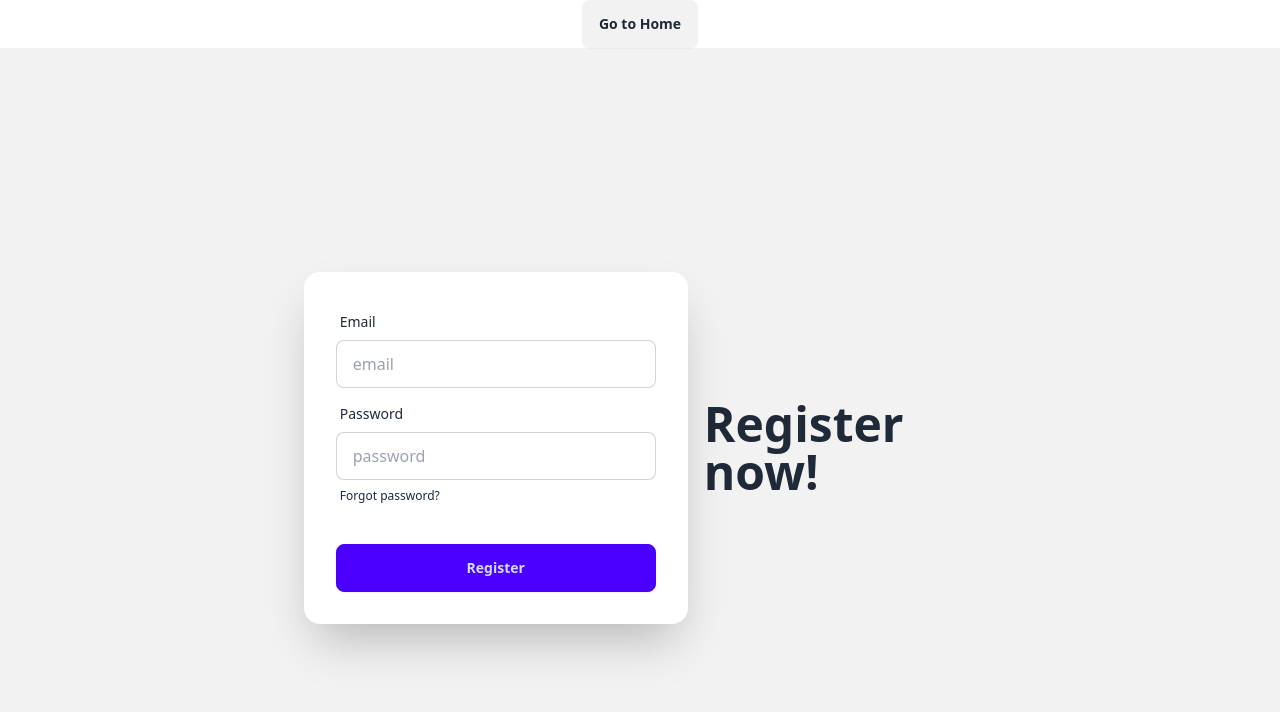
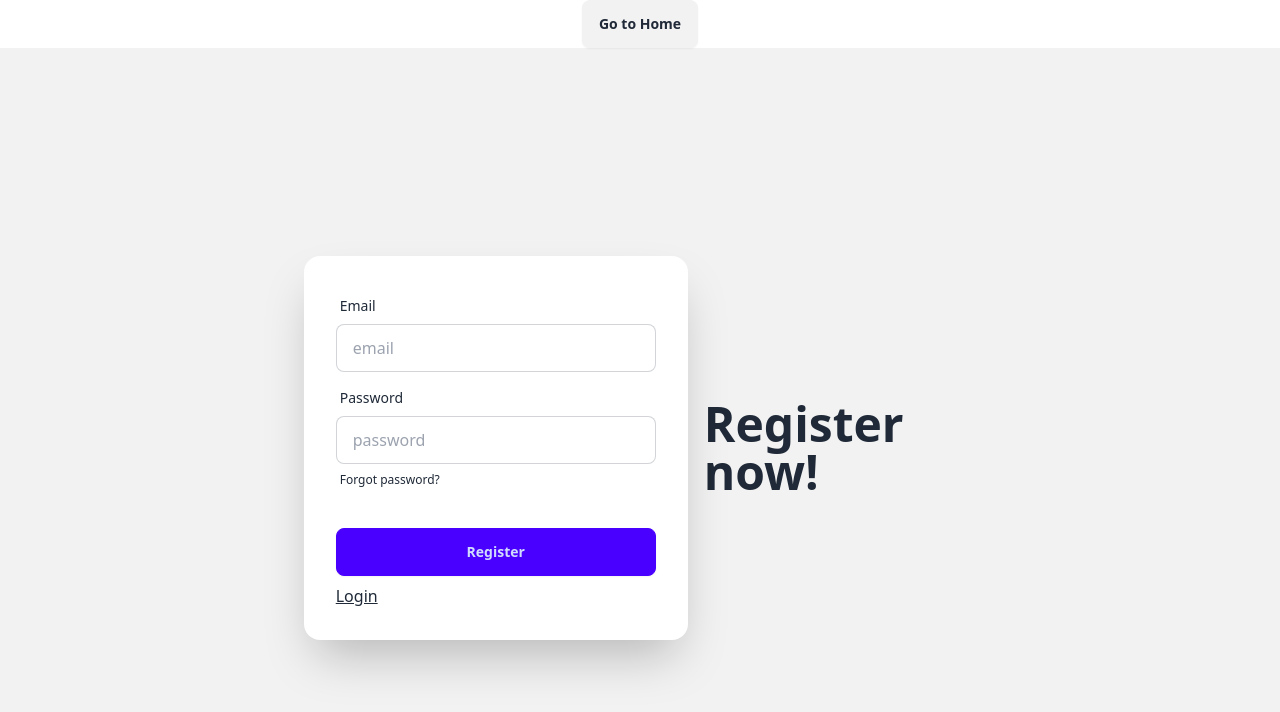
Before and after one commit to shahinexy/PH-Coffee-Store-Backend-Project, a React (Vite) app: page /register in a window 1280 px wide. Shown: the top 712 px of the page. Built offline with nearby package versions, Linux system fonts and the light colour scheme.

Commit message:
added register function and save data in database

```diff
--- a/package.json
+++ b/package.json
@@ -10,6 +10,7 @@
     "preview": "vite preview"
   },
   "dependencies": {
+    "firebase": "^10.11.0",
     "localforage": "^1.10.0",
     "match-sorter": "^6.3.4",
     "react": "^18.2.0",
--- a/src/App.jsx
+++ b/src/App.jsx
@@ -1,19 +1,19 @@
 import { Link, useLoaderData } from "react-router-dom";
 import Coffee from "./components/Coffee";
-import { useContext, useState } from "react";
-import { authContext } from "./AuthProvider";
+import { useState } from "react";
 
 function App() {
   const loaderData = useLoaderData();
   const [coffee, setCoffee] = useState(loaderData)
-  const {shin} = useContext(authContext)
-  console.log(shin);
 
   return (
     <div className="max-w-7xl mx-auto my-3">
       <div className="text-center space-x-5">
         <Link to={"/addCoffee"}>
           <button className="btn">Go to Add Coffee</button>
+        </Link>
+        <Link to={"/users"}>
+          <button className="btn">Users</button>
         </Link>
         <Link to={"/register"}>
           <button className="btn">Register</button>
--- a/src/AuthProvider.jsx
+++ b/src/AuthProvider.jsx
@@ -1,10 +1,17 @@
-import { createContext } from "react";
+import { createUserWithEmailAndPassword } from "firebase/auth";
+import { createContext, useState } from "react";
+import auth from "./firebase/firebase.config";
 
 export const authContext = createContext(null);
 
 const AuthProvider = ({ children }) => {
-  const shin = "shahin";
-  const authInfo = { shin };
+    const [user, setUser] = useState(null)
+
+    const createUser = (email, pass) =>{
+        return createUserWithEmailAndPassword(auth, email, pass);
+    }
+
+  const authInfo = { createUser, user, setUser };
   return (
     <div>
       <authContext.Provider value={authInfo}>{children}</authContext.Provider>
--- /dev/null
+++ b/src/Pages/Users.jsx
@@ -0,0 +1,16 @@
+import { Link } from "react-router-dom";
+
+const Users = () => {
+  return (
+    <div>
+      <div className="text-center ">
+        <Link to={"/"}>
+          <button className="btn">Go to Home</button>
+        </Link>
+      </div>
+      user
+    </div>
+  );
+};
+
+export default Users;
--- a/src/components/Login.jsx
+++ b/src/components/Login.jsx
@@ -47,6 +47,7 @@ const Login = () => {
                 <div className="form-control mt-6">
                   <button className="btn btn-primary">Login</button>
                 </div>
+                <Link to={'/register'}><p className="underline">Register</p></Link>
               </form>
             </div>
           </div>
--- a/src/components/Register.jsx
+++ b/src/components/Register.jsx
@@ -1,6 +1,40 @@
+import { useContext } from "react";
 import { Link } from "react-router-dom";
+import { authContext } from "../AuthProvider";
 
 const Register = () => {
+  const { createUser } = useContext(authContext);
+
+  const handleRegister = (e) => {
+    e.preventDefault();
+    const form = e.target;
+    const email = form.email.value;
+    const pass = form.pass.value;
+
+    createUser(email, pass)
+      .then((res) => {
+        console.log(res);
+
+        // ==== create user on database ==========
+        const createdAt = res.user.metadata.creationTime
+        const user = { email, pass, createdAt };
+
+        fetch("http://localhost:5000/user", {
+          method: "POST",
+          headers: {
+            "content-type": "application/json",
+          },
+          body: JSON.stringify(user),
+        })
+          .then((res) => res.json())
+          .then((data) => {
+            if(data.insertedId){
+                alert('user added success')
+            }
+          });
+      })
+      .catch((error) => console.log(error));
+  };
   return (
     <div>
       <div className="text-center ">
@@ -16,16 +50,16 @@ const Register = () => {
               <h1 className="text-5xl font-bold">Register now!</h1>
             </div>
             <div className="card shrink-0 w-full max-w-sm shadow-2xl bg-base-100">
-              <form className="card-body">
+              <form onSubmit={handleRegister} className="card-body">
                 <div className="form-control">
                   <label className="label">
                     <span className="label-text">Email</span>
                   </label>
                   <input
                     type="email"
+                    name="email"
                     placeholder="email"
                     className="input input-bordered"
-                    required
                   />
                 </div>
                 <div className="form-control">
@@ -34,9 +68,9 @@ const Register = () => {
                   </label>
                   <input
                     type="password"
+                    name="pass"
                     placeholder="password"
                     className="input input-bordered"
-                    required
                   />
                   <label className="label">
                     <a href="#" className="label-text-alt link link-hover">
@@ -47,6 +81,9 @@ const Register = () => {
                 <div className="form-control mt-6">
                   <button className="btn btn-primary">Register</button>
                 </div>
+                <Link to={"/login"}>
+                  <p className="underline">Login</p>
+                </Link>
               </form>
             </div>
           </div>
--- /dev/null
+++ b/src/firebase/firebase.config.js
@@ -0,0 +1,20 @@
+// Import the functions you need from the SDKs you need
+import { initializeApp } from "firebase/app";
+import { getAuth } from "firebase/auth";
+// TODO: Add SDKs for Firebase products that you want to use
+// https://firebase.google.com/docs/web/setup#available-libraries
+
+// Your web app's Firebase configuration
+const firebaseConfig = {
+  apiKey: "AIzaSyAUC5-22LjljSoxd603DgKLKkbUSmvVTdI",
+  authDomain: "coffee-store-523f1.firebaseapp.com",
+  projectId: "coffee-store-523f1",
+  storageBucket: "coffee-store-523f1.appspot.com",
+  messagingSenderId: "283087452465",
+  appId: "1:283087452465:web:464db8d7eb13a6cee2d810"
+};
+
+// Initialize Firebase
+const app = initializeApp(firebaseConfig);
+const auth = getAuth(app);
+export default auth;
--- a/src/main.jsx
+++ b/src/main.jsx
@@ -9,6 +9,7 @@ import UpdateCoffee from "./Pages/UpdateCoffee.jsx";
 import AuthProvider from "./AuthProvider.jsx";
 import Register from "./components/Register.jsx";
 import Login from "./components/Login.jsx";
+import Users from "./Pages/Users.jsx";
 
 const router = createBrowserRouter([
   {
@@ -24,6 +25,10 @@ const router = createBrowserRouter([
     path: "/updateCoffee/:id",
     element: <UpdateCoffee></UpdateCoffee>,
     loader: ({ params }) => fetch(`http://localhost:5000/coffee/${params.id}`),
+  },
+  {
+    path: '/users',
+    element: <Users></Users>
   },
   {
     path: '/register',
```
Also changed, not shown: 1 other file (tests, documents, lock files or other folders).
